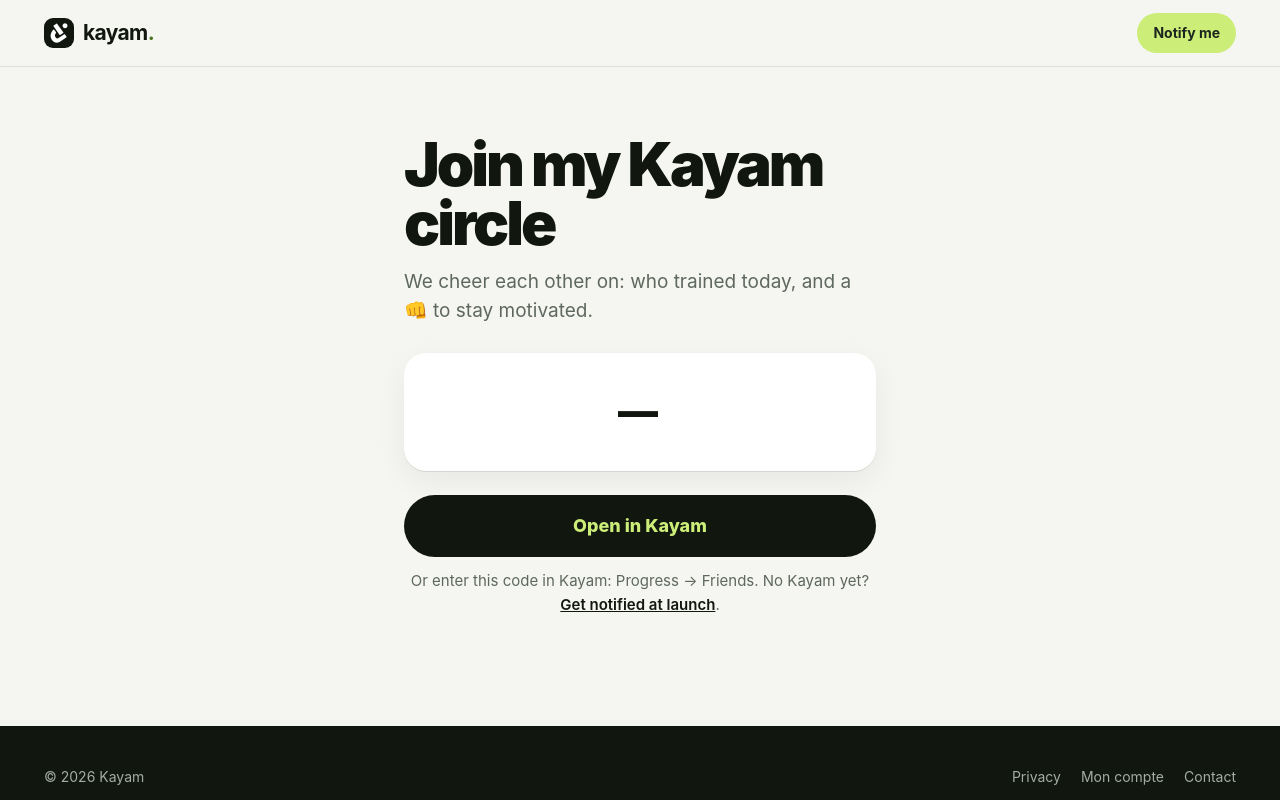
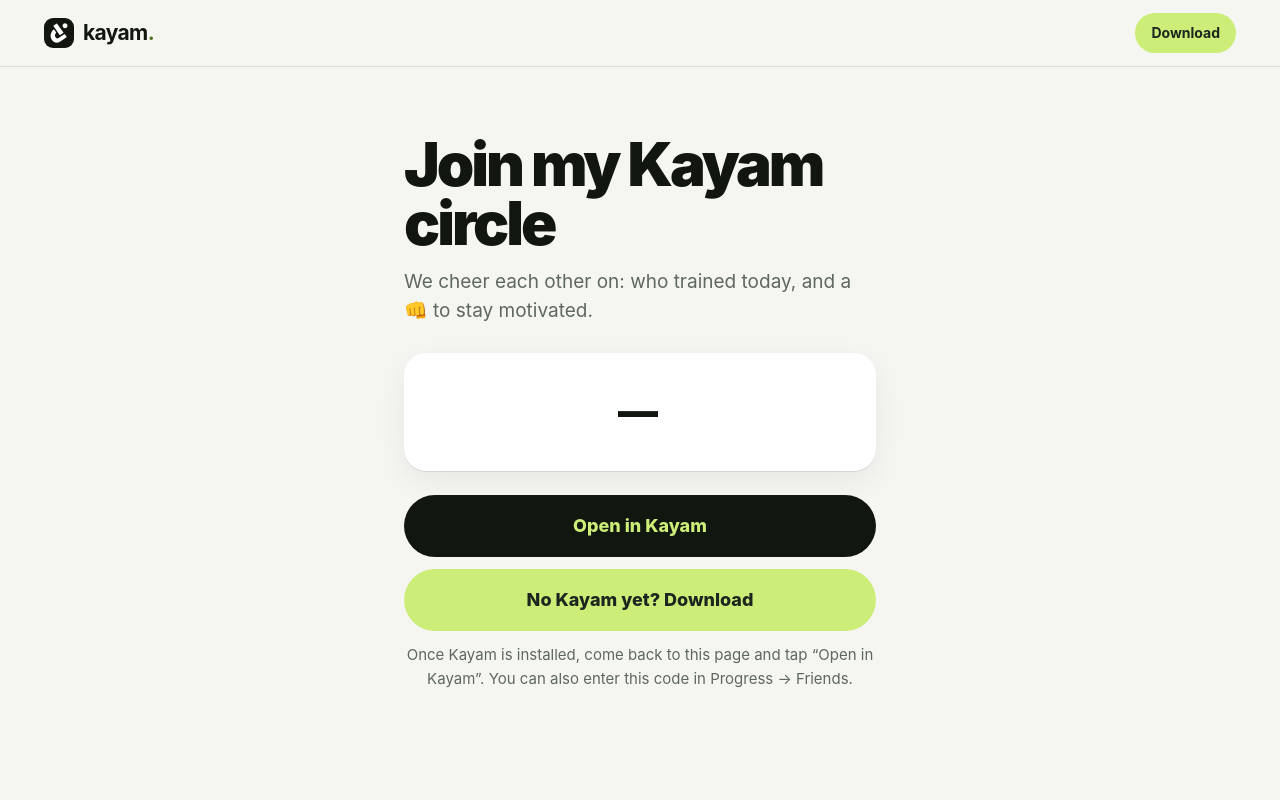
Before and after one commit to Avraham26267/kayam-site, a plain HTML site: page i.html in a window 1280 px wide. Shown: the top 800 px of the page. Drawn offline with Linux system fonts and the light colour scheme.

Commit message:
Pages d'invitation et de routine : bouton App Store à la place de « Préviens-moi »
Co-Authored-By: Claude Opus 5.5 <noreply@anthropic.com>

```diff
--- a/i.html
+++ b/i.html
@@ -9,12 +9,13 @@
 <meta name="theme-color" content="#F5F6F1">
 <link rel="icon" href="img/logo.png">
 <link rel="stylesheet" href="site.css">
+<style>.btn.store{background:var(--lime);color:var(--ink) !important;margin-top:12px}</style>
 </head>
 <body>
 <header class="topbar">
   <div class="wrap">
     <a class="brand" href="./"><img src="img/logo.png" alt=""><b>kayam<span>.</span></b></a>
-    <a class="pill" href="./#fin" id="topcta">Préviens-moi</a>
+    <a class="pill" href="https://apps.apple.com/app/id6819856907" id="topcta">Télécharger</a>
   </div>
 </header>
 <main class="narrow">
@@ -22,6 +23,7 @@
   <p class="sub" id="sub"></p>
   <div class="card"><div class="code" id="code"></div></div>
   <a class="btn" id="open" href="#"></a>
+  <a class="btn store" id="store" href="https://apps.apple.com/app/id6819856907"></a>
   <p class="note" id="note"></p>
 </main>
 <footer>
@@ -37,19 +39,18 @@
 </footer>
 <script>
 document.getElementById("year").textContent = new Date().getFullYear();
-if ((navigator.language || "fr").slice(0, 2) !== "fr") {
-  document.getElementById("topcta").textContent = "Notify me";
-  document.getElementById("flink1").textContent = "Privacy";
-}
+const topLang = (navigator.language || "en").slice(0, 2);
+document.getElementById("topcta").textContent = topLang === "fr" ? "Télécharger" : topLang === "he" ? "הורדה" : "Download";
+if (topLang !== "fr") document.getElementById("flink1").textContent = "Privacy";
 </script>
 <script>
 const lang = (navigator.language || "en").slice(0, 2);
 const T = {
-  fr: { title: "Rejoins mon cercle Kayam", sub: "On s'encourage entre amis : qui s'est entraîné aujourd'hui, et un 👊 pour se motiver.", open: "Ouvrir dans Kayam", note: "Ou tape ce code dans Kayam : Progrès → Amis. Pas encore Kayam ? <a href=\"./#fin\">Préviens-moi au lancement</a>." },
-  he: { title: "הצטרף למעגל ה־Kayam שלי", sub: "מעודדים אחד את השני: מי התאמן היום, ו־👊 למוטיבציה.", open: "פתח ב־Kayam", note: "או הקלד את הקוד ב־Kayam: התקדמות ← חברים. עוד אין לך Kayam? <a href=\"./#fin\">קבל עדכון בהשקה</a>." },
-  en: { title: "Join my Kayam circle", sub: "We cheer each other on: who trained today, and a 👊 to stay motivated.", open: "Open in Kayam", note: "Or enter this code in Kayam: Progress → Friends. No Kayam yet? <a href=\"./#fin\">Get notified at launch</a>." }
+  fr: { title: "Rejoins mon cercle Kayam", sub: "On s'encourage entre amis : qui s'est entraîné aujourd'hui, et un 👊 pour se motiver.", open: "Ouvrir dans Kayam", note: "Une fois Kayam installé, reviens sur cette page et touche « Ouvrir dans Kayam ». Tu peux aussi taper ce code dans Progrès → Amis.", store: "Pas encore Kayam ? Télécharger" },
+  he: { title: "הצטרף למעגל ה־Kayam שלי", sub: "מעודדים אחד את השני: מי התאמן היום, ו־👊 למוטיבציה.", open: "פתח ב־Kayam", note: "אחרי שהורדת, תחזור לכאן ותלחץ על ״פתח ב־Kayam״. אפשר גם להקליד את הקוד ב: התקדמות ← חברים.", store: "אין לך Kayam? להורדה" },
+  en: { title: "Join my Kayam circle", sub: "We cheer each other on: who trained today, and a 👊 to stay motivated.", open: "Open in Kayam", note: "Once Kayam is installed, come back to this page and tap “Open in Kayam”. You can also enter this code in Progress → Friends.", store: "No Kayam yet? Download" }
 }[lang] || null;
-const t = T || { title: "Join my Kayam circle", sub: "We cheer each other on: who trained today, and a 👊 to stay motivated.", open: "Open in Kayam", note: "Or enter this code in Kayam: Progress → Friends. No Kayam yet? <a href=\"./#fin\">Get notified at launch</a>." };
+const t = T || { title: "Join my Kayam circle", sub: "We cheer each other on: who trained today, and a 👊 to stay motivated.", open: "Open in Kayam", note: "Once Kayam is installed, come back to this page and tap “Open in Kayam”. You can also enter this code in Progress → Friends.", store: "No Kayam yet? Download" };
 if (lang === "he") document.documentElement.dir = "rtl";
 const code = location.hash.slice(1).toUpperCase().replace(/[^A-Z0-9]/g, "").slice(0, 16);
 const $ = id => document.getElementById(id);
@@ -58,7 +59,8 @@ $("sub").textContent = t.sub;
 $("code").textContent = code || "—";
 $("open").textContent = t.open;
 $("open").href = "kayam://invite/" + code;
-$("note").innerHTML = t.note;
+$("note").textContent = t.note;
+$("store").textContent = t.store;
 </script>
 </body>
 </html>
```
Also changed, not shown: r.html (+12 -10 lines).
